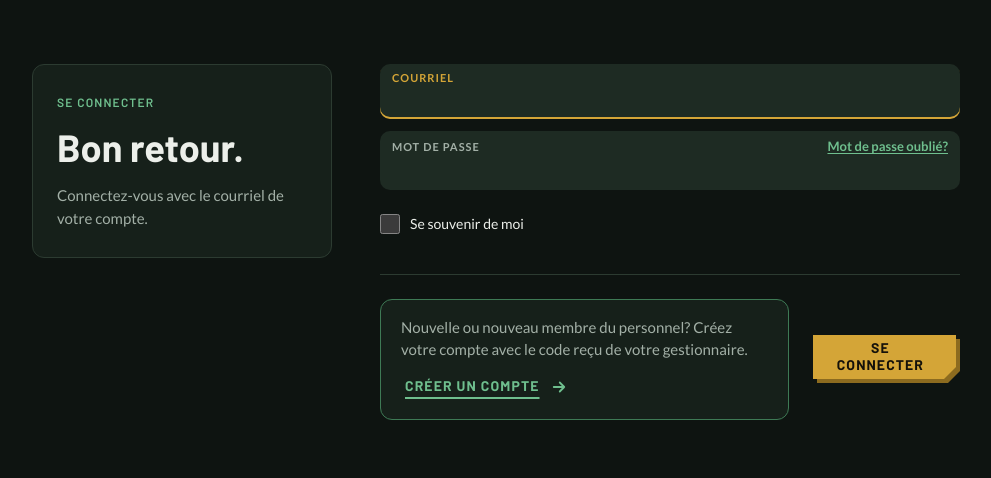
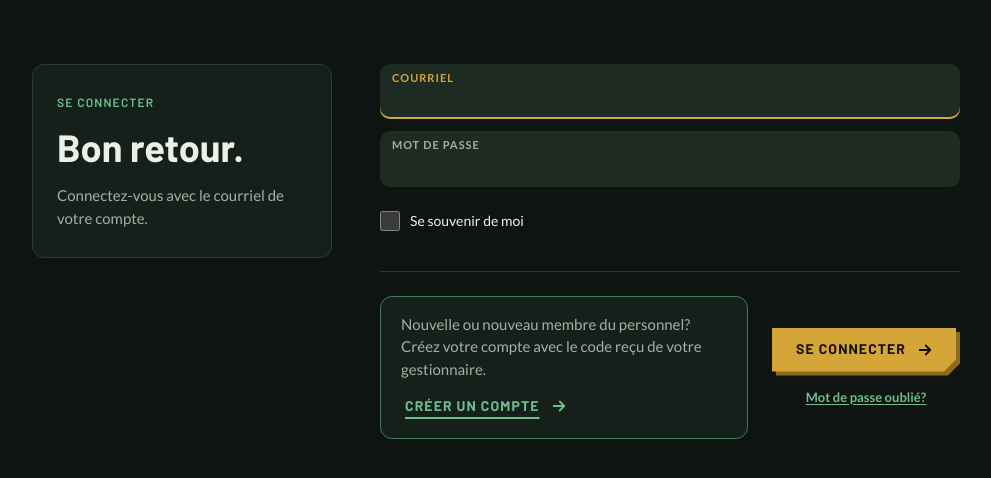
Before and after one commit to paullanza/studio_sante_active, a Rails app: page /users/sign_in in a window 1280 px wide. Shown: the part 43-521 px from the top of the page, without its empty margins (144-1135 px from the left). Run offline with Rails 7, Linux system fonts and the light colour scheme; style sheets or scripts are compiled from the project's sources; some libraries are stand-ins or nearby versions.

Commit message:
Sign in: « Mot de passe oublié? » under the button
The link sat on the password field's label line, so Tab went from
« Courriel » to the link before « Mot de passe ». It now follows
« Se connecter » in the HTML, as a quiet link under the gold button.

Co-Authored-By: Claude Opus 5.5 <noreply@anthropic.com>

```diff
--- a/app/assets/stylesheets/studio/_layout.scss
+++ b/app/assets/stylesheets/studio/_layout.scss
@@ -131,6 +131,28 @@ body:has(.top-nav) .brand-bar {
 
 .auth-split__form {
   grid-area: form;
+}
+
+// The gold button with a quiet text link under it (« Mot de passe oublié? »).
+.auth-submit {
+  display: flex;
+  flex-direction: column;
+  align-items: center;
+  gap: 12px;
+}
+
+.auth-submit .btn {
+  align-self: stretch;
+}
+
+// Beside the « Créer un compte » card, the button keeps its one-line width.
+.form-actions .auth-submit {
+  flex: none;
+}
+
+.auth-submit__link {
+  font-size: 13px;
+  font-weight: 700;
 }
 
 // The way to the other auth page, in the form's actions: a card with a line
--- a/app/views/devise/sessions/new.html.erb
+++ b/app/views/devise/sessions/new.html.erb
@@ -14,8 +14,7 @@
             autocomplete: "email", autocapitalize: "none", spellcheck: false, required: true, autofocus: true %>
 
       <%= f.field :password, label: "Mot de passe", as: :password,
-            autocomplete: "current-password", required: true,
-            label_aside: link_to("Mot de passe oublié?", password_help_path) %>
+            autocomplete: "current-password", required: true %>
 
       <% if devise_mapping.rememberable? %>
         <%= f.check :remember_me, label: "Se souvenir de moi" %>
@@ -23,7 +22,11 @@
     </section>
 
     <div class="form-actions">
-      <%= f.submit "Se connecter" %>
+      <%# The link follows the button in the HTML, so Tab reaches it after « Se connecter ». %>
+      <div class="auth-submit">
+        <%= f.submit "Se connecter" %>
+        <%= link_to "Mot de passe oublié?", password_help_path, class: "auth-submit__link" %>
+      </div>
 
       <% if devise_mapping.registerable? %>
         <div class="auth-switch">
```
Also changed, not shown: docs/ui.md (+1 -1 lines), spec/requests/sessions_auth_spec.rb (+8 -0 lines).
